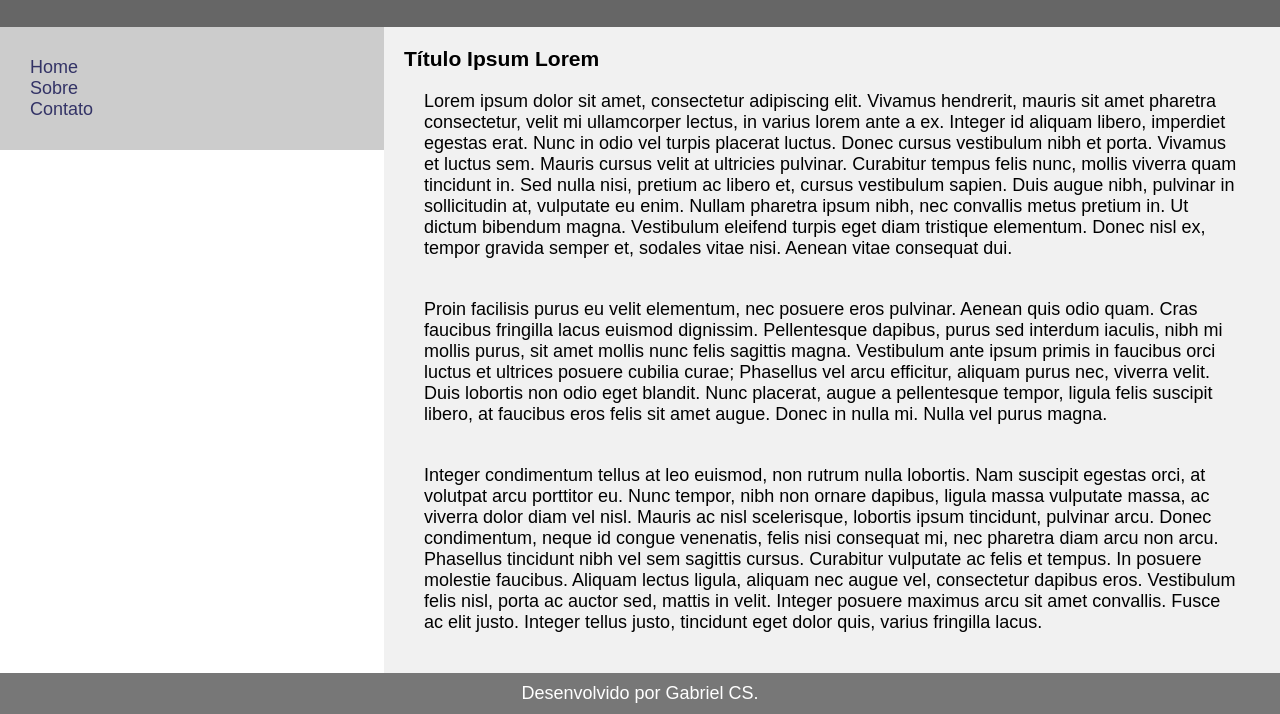
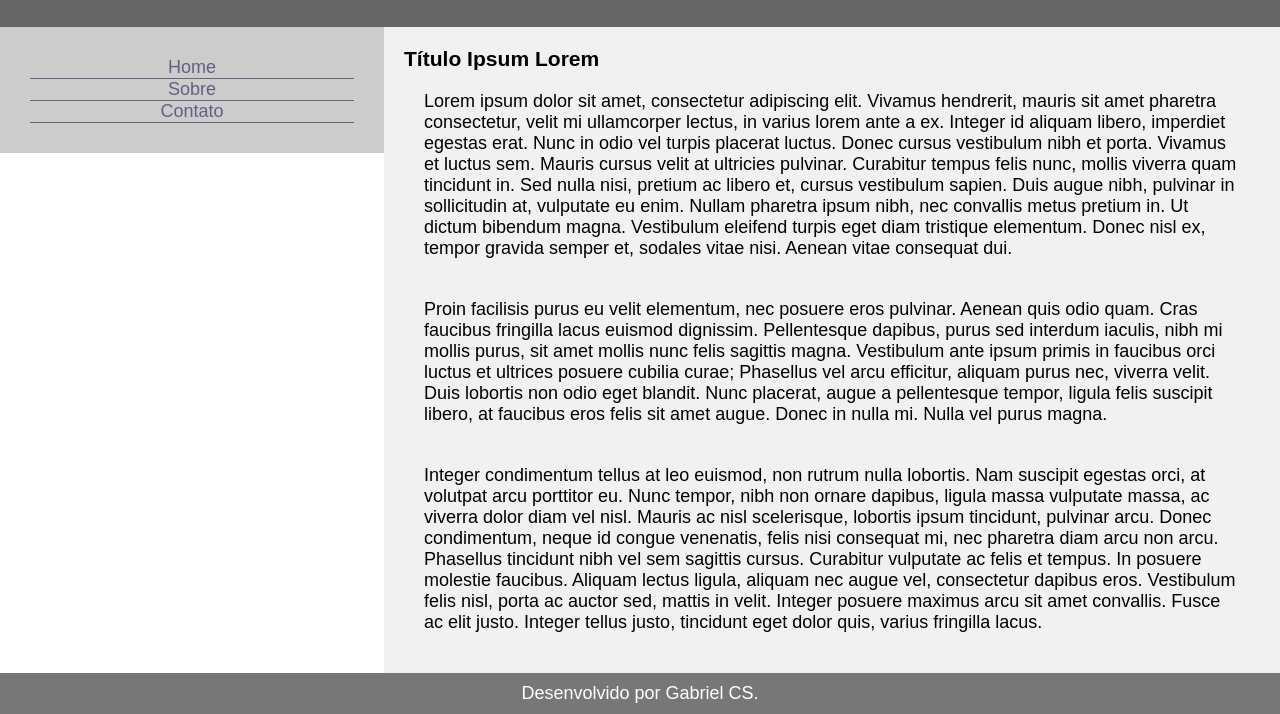
Before and after one commit to gbri-dev/front-end-ebac, a plain HTML site: page index.html in a window 1280 px wide. Shown: the part 94-808 px from the top of the page. Drawn offline with Linux system fonts and the light colour scheme.

Commit message:
css menu e formulario

```diff
--- a/style.css
+++ b/style.css
@@ -30,6 +30,17 @@ nav {
 nav ul {
   list-style-type: none;
   padding: 10px;
+}
+
+nav ul li {
+  border-bottom: 1px solid #363f5f;
+  text-align: center;
+  opacity: 0.7;
+}
+
+ul :hover {
+  background: #bdbbbb;
+  opacity: 1;
 }
 
 a {
```
